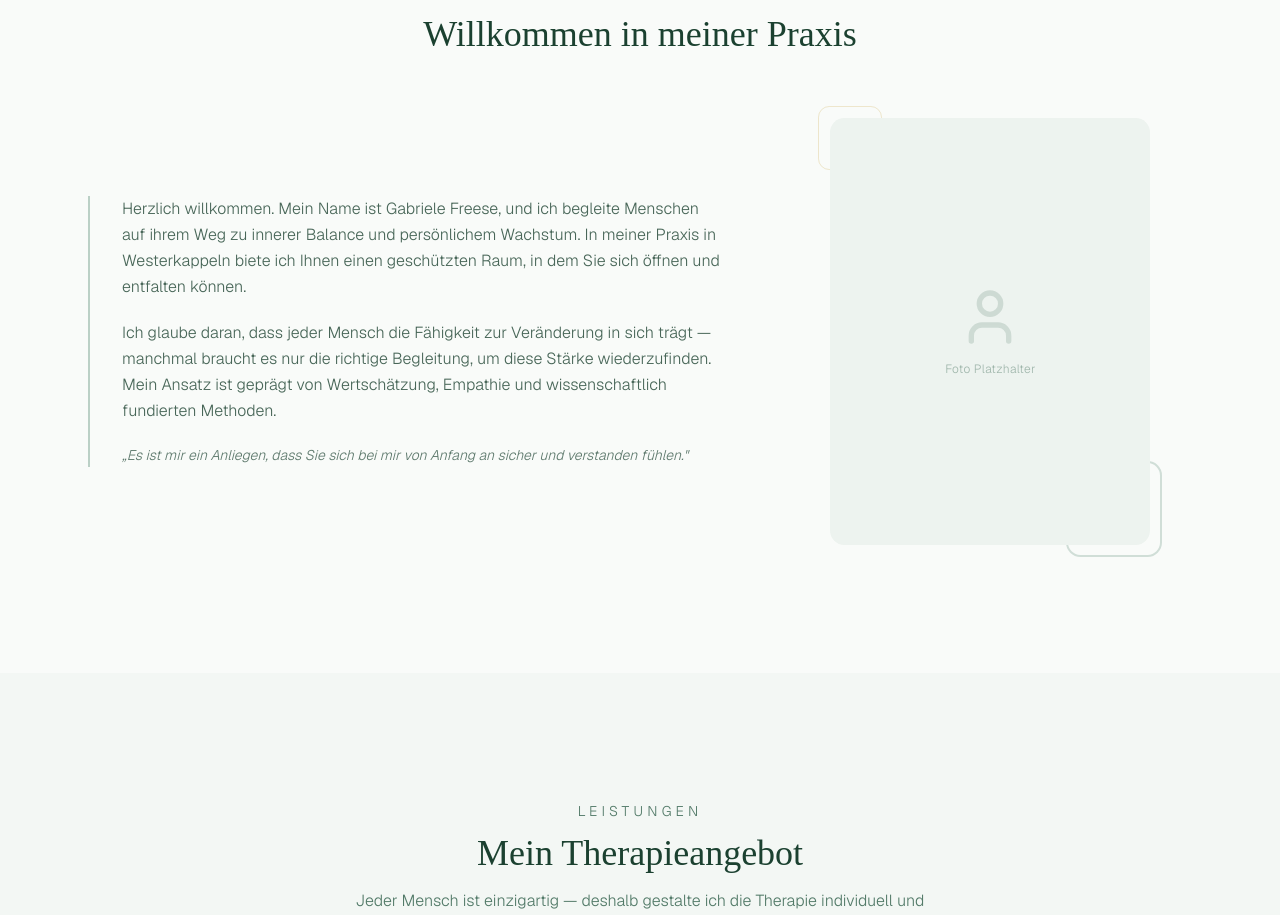
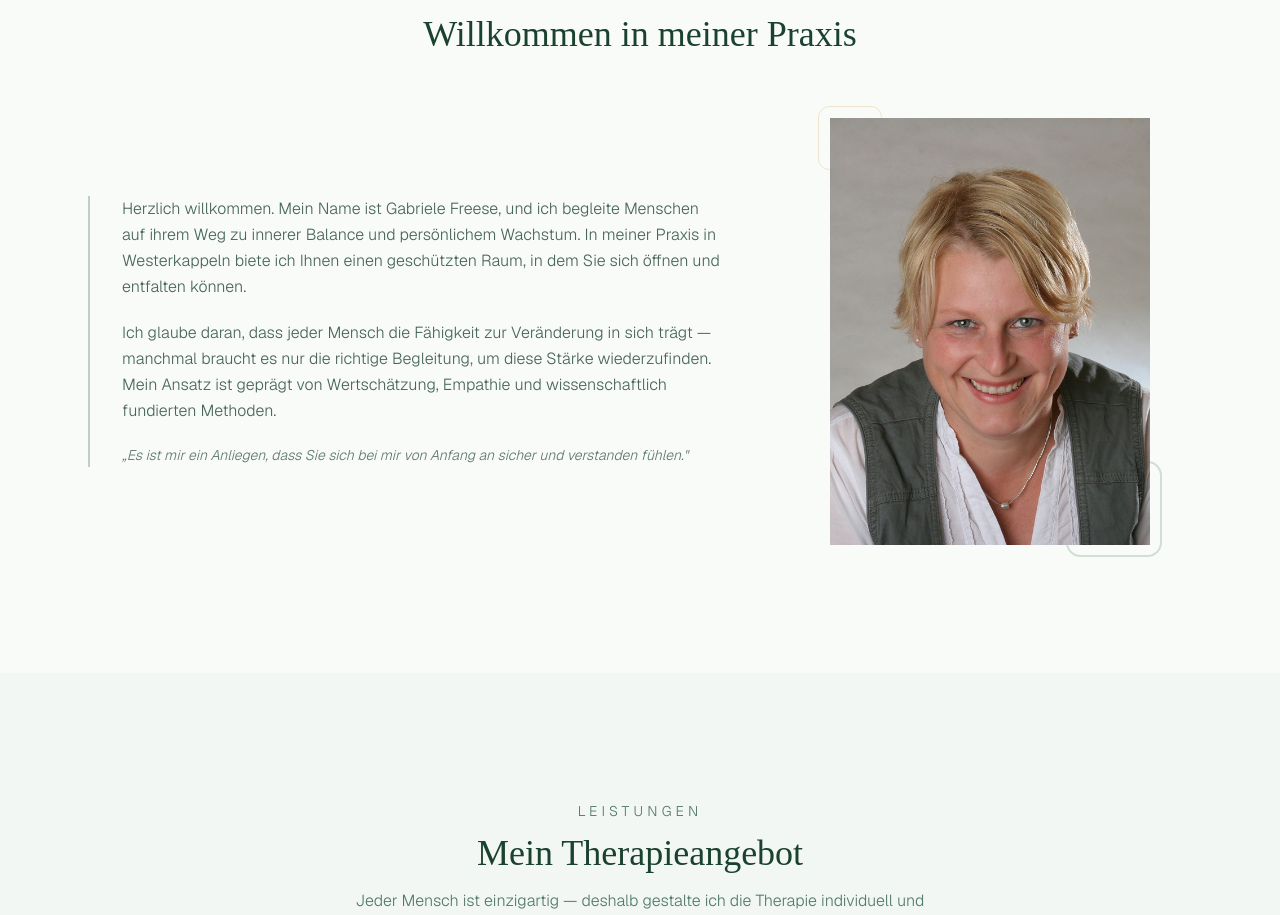
Before and after one commit to meinruhepool/website, a Next.js app: page /meinruhepol/ in a window 1280 px wide. Shown: the part 946-1861 px from the top of the page. Built offline with nearby package versions, Linux system fonts and the light colour scheme.

Commit message:
add author`s foto

```diff
--- a/components/praxis/AboutSection.jsx
+++ b/components/praxis/AboutSection.jsx
@@ -1,6 +1,9 @@
+import Image from "next/image"
+
+import { User } from "lucide-react"
+
 import { PRACTICE } from "@/lib/constants"
 import ScrollReveal from "./ScrollReveal"
-import { User } from "lucide-react"
 
 export default function AboutSection() {
   return (
@@ -49,10 +52,17 @@ export default function AboutSection() {
             <div className="relative z-0 mx-auto max-w-xs">
               <div className="flex aspect-[3/4] items-center justify-center overflow-hidden rounded-2xl bg-secondary">
                 <div className="text-center text-muted-foreground/50">
-                  <User className="mx-auto mb-3 h-16 w-16 opacity-40" />
+                  <Image
+                    src="/img/author.jpg"
+                    alt="Picture of the author"
+                    fill
+                    style={{ objectFit: "cover" }}
+                    sizes="(max-width: 768px) 100vw, 320px"
+                  />
+                  {/* <User className="mx-auto mb-3 h-16 w-16 opacity-40" />
                   <p className="text-xs font-light tracking-wide">
                     Foto Platzhalter
-                  </p>
+                  </p> */}
                 </div>
               </div>
               {/* Decorative accent */}
```
Also changed, not shown: public/img/author.jpg (added).
